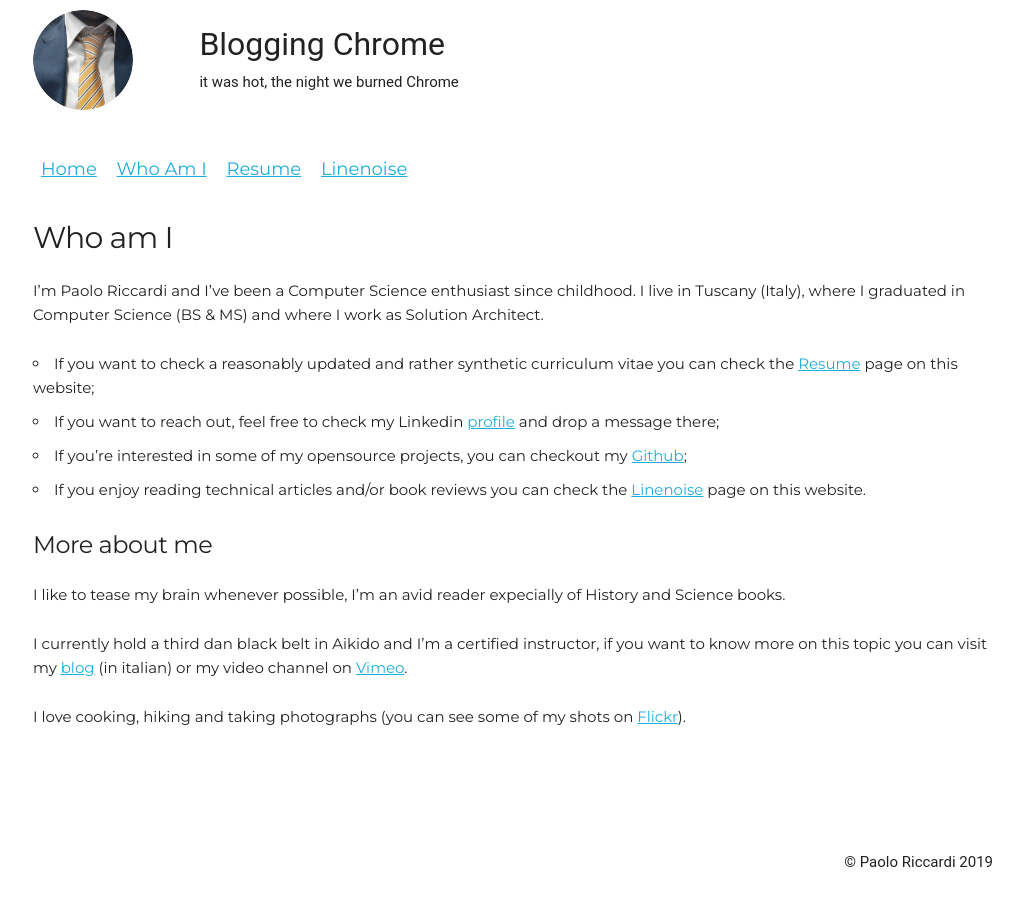
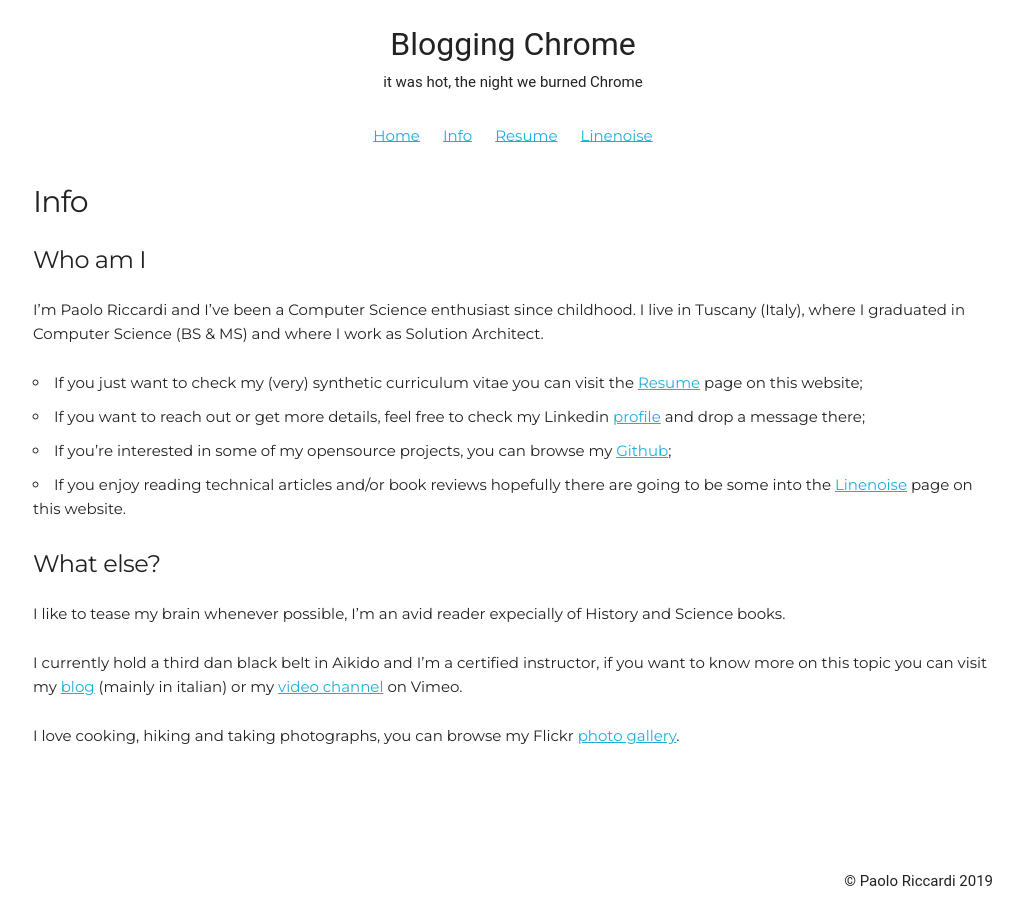
Before and after one commit to paoloriccardi/paoloriccardi.github.io, a Jekyll site: the page built from whoami.md, in a window 1280 px wide. Shown: the whole page, without its empty margins (127-1150 px from the left). Built offline with Jekyll 4.4.1, drawn with Linux system fonts in a browser that asks for light colours.

Commit message:
text fixing

```diff
--- a/_data/navigation.yml
+++ b/_data/navigation.yml
@@ -1,7 +1,7 @@
 - title: Home
   url: /
 
-- title: Who Am I
+- title: Info
   url: /Whoami/
 
 - title: Resume
--- a/_layouts/default.html
+++ b/_layouts/default.html
@@ -25,10 +25,7 @@
     <body>
         <div class="container" >
             <div class="row" style="margin-top: 1%;">
-                <div class="two columns" >
-                    <img class="img-circle" src="/images/avat.jpg" alt="avatar">
-                </div>
-                <div class="ten columns" style="margin-top: 1%; margin-bottom:1%">
+                <div class="column" style="margin-top: 1%; margin-bottom:1%; text-align:center">
                     <p>
                         <span class="column" style="font-family: 'Roboto', monospace; font-size:xx-large">Blogging Chrome</span>
                     </p>
@@ -39,14 +36,19 @@
             </div>
 
             <div class="row" style="margin-top: 1%;">
-                <div class="ten columns" style="margin-top: 3%; margin-bottom:1%;">
-                    <ul id="menu">
-                        {% for link in site.data.navigation %}
-                        <li><span style="font-size:larger;"><a href="{{ link.url | prepend: site.baseurl }}">{{ link.title }}</a></span></li>
-                        {% endfor %}
-                    </ul>
+                <!--
+                    <div class="two columns" >
+                        <img class="img-circle" src="/images/avat.jpg" alt="avatar">
+                    </div>
+                -->
+                    <div class="column" style="margin-top: 1%; margin-bottom:1%; text-align:center">
+                        <ul id="menu">
+                            {% for link in site.data.navigation %}
+                            <li><span style="font-size:normal;"><a href="{{ link.url | prepend: site.baseurl }}">{{ link.title }}</a></span></li>
+                            {% endfor %}
+                        </ul>
+                    </div>
                 </div>
-            </div>
 
         <div class="row">
             <div class = "column">
--- a/whoami.md
+++ b/whoami.md
@@ -1,21 +1,24 @@
 ---
-title: Who am I
+title: Info
 layout: default
 permalink: /Whoami/
 ---
 #### {{page.title}}
 
+##### Who am I
+
 I'm Paolo Riccardi and I've been a Computer Science enthusiast since childhood.
 I live in Tuscany (Italy), where I graduated in Computer Science (BS & MS) and where I work as Solution Architect.
 
-- If you want to check a reasonably updated and rather synthetic curriculum vitae you can check the [Resume](/Resume/) page on this website;
-- If you want to reach out, feel free to check my Linkedin [profile](https://www.linkedin.com/in/paolo-riccardi-71795a85/en){:target="_blank"} and drop a message there;
-- If you're interested in some of my opensource projects, you can checkout my [Github](https://github.com/paoloriccardi){:target="_blank"};
-- If you enjoy reading technical articles and/or book reviews you can check the  [Linenoise](/Linenoise/) page on this website.
+- If you just want to check my (very) synthetic curriculum vitae you can visit the [Resume](/Resume/) page on this website;
+- If you want to reach out or get more details, feel free to check my Linkedin [profile](https://www.linkedin.com/in/paolo-riccardi-71795a85/en){:target="_blank"} and drop a message there;
+- If you're interested in some of my opensource projects, you can browse my [Github](https://github.com/paoloriccardi){:target="_blank"};
+- If you enjoy reading technical articles and/or book reviews hopefully there are going to be some into the [Linenoise](/Linenoise/) page on this website.
 
-##### More about me
+##### What else?
+
 I like to tease my brain whenever possible, I'm an avid reader expecially of History and Science books.
 
-I currently hold a third dan black belt in Aikido and I’m a certified instructor, if you want to know more on this topic you can visit my [blog](http://www.kinonagare.it){:target="_blank"} (in italian) or my video channel on [Vimeo](https://vimeo.com/kinonagare){:target="_blank"}.
+I currently hold a third dan black belt in Aikido and I’m a certified instructor, if you want to know more on this topic you can visit my [blog](http://www.kinonagare.it){:target="_blank"} (mainly in italian) or my [video channel](https://vimeo.com/kinonagare){:target="_blank"} on Vimeo.
 
-I love cooking, hiking and taking photographs (you can see some of my shots on [Flickr](https://www.flickr.com/photos/priccardi/){:target="_blank"}).
+I love cooking, hiking and taking photographs, you can browse my Flickr [photo gallery](https://www.flickr.com/photos/priccardi/){:target="_blank"}.
```
Also changed, not shown: index.md (+3 -2 lines).
